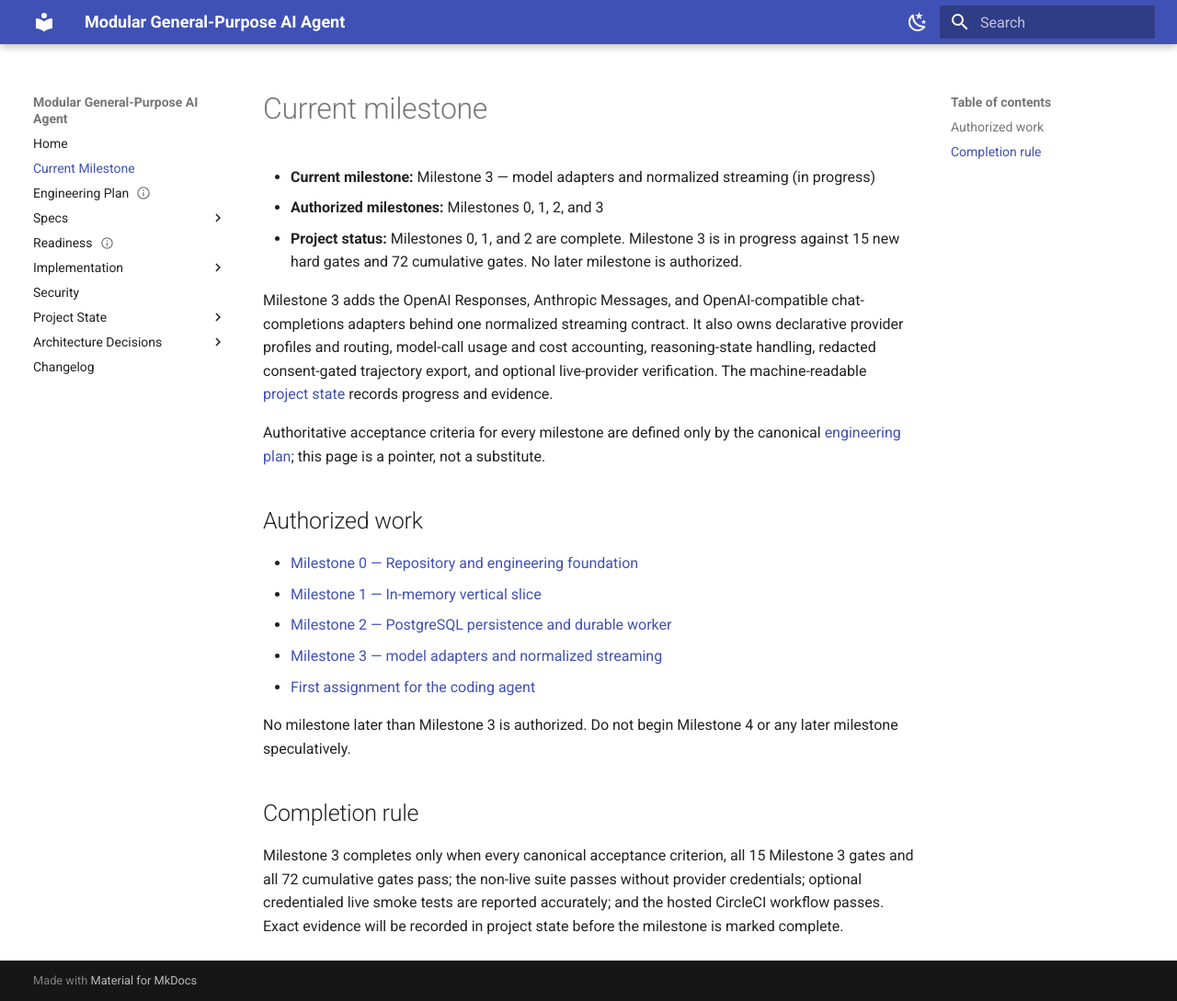
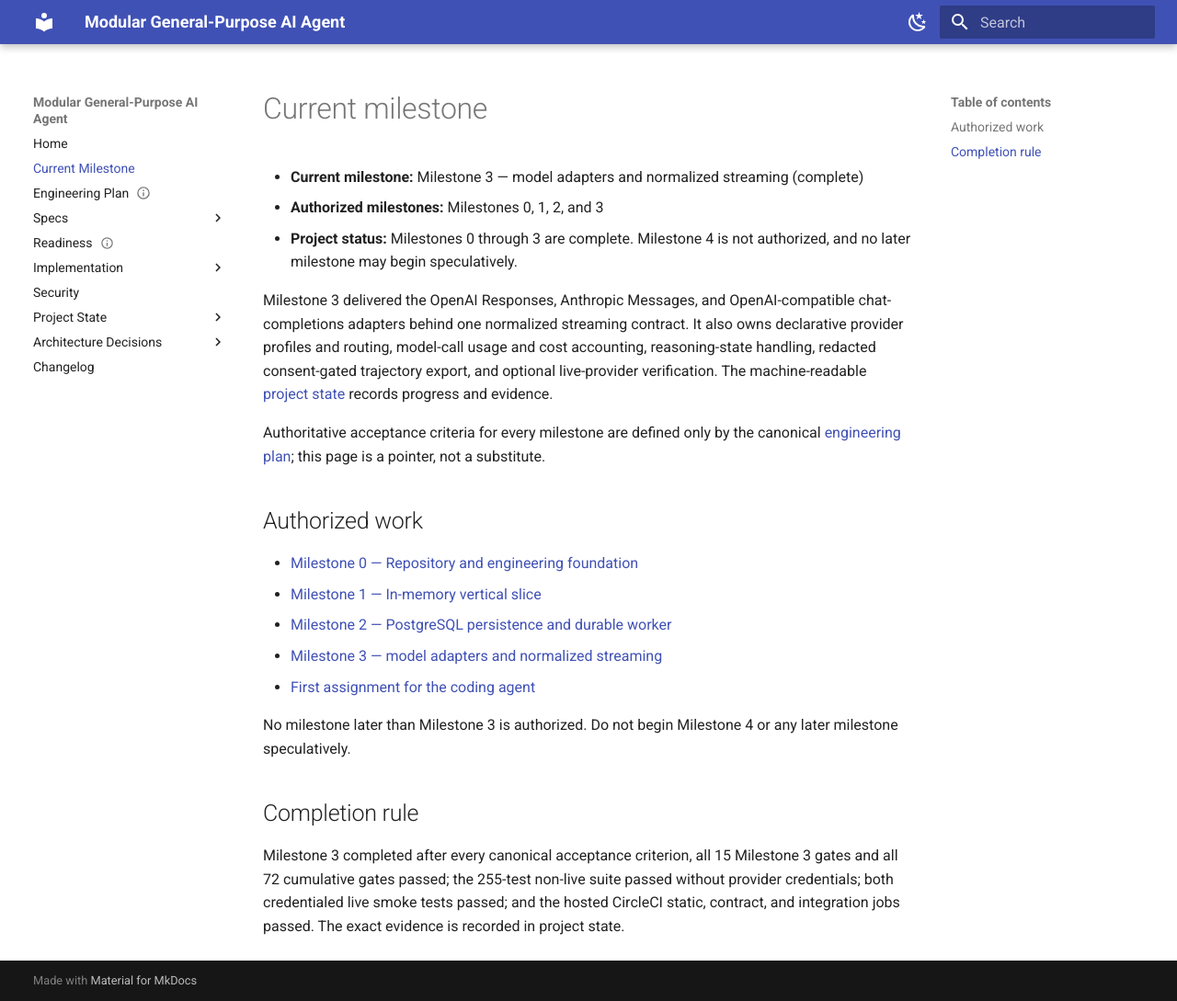
Before and after one commit to avitus/veetbot, an MkDocs documentation site: the page built from docs/plan/current-milestone.md, in a window 1280 px wide and 1089 px high. Shown: the whole window at 92% size. Built offline with MkDocs 1.6.1 and Material for MkDocs 9.7.7, drawn with Linux system fonts in a browser that asks for light colours.

Commit message:
docs: mark Milestone 3 complete

```diff
--- a/docs/plan/current-milestone.md
+++ b/docs/plan/current-milestone.md
@@ -5,13 +5,12 @@
 # Current milestone
 
 - **Current milestone:** Milestone 3 — model adapters and normalized streaming
-  (in progress)
+  (complete)
 - **Authorized milestones:** Milestones 0, 1, 2, and 3
-- **Project status:** Milestones 0, 1, and 2 are complete. Milestone 3 is in
-  progress against 15 new hard gates and 72 cumulative gates. No later
-  milestone is authorized.
+- **Project status:** Milestones 0 through 3 are complete. Milestone 4 is not
+  authorized, and no later milestone may begin speculatively.
 
-Milestone 3 adds the OpenAI Responses, Anthropic Messages, and OpenAI-compatible
+Milestone 3 delivered the OpenAI Responses, Anthropic Messages, and OpenAI-compatible
 chat-completions adapters behind one normalized streaming contract. It also owns
 declarative provider profiles and routing, model-call usage and cost accounting,
 reasoning-state handling, redacted consent-gated trajectory export, and optional
@@ -35,8 +34,8 @@
 
 ## Completion rule
 
-Milestone 3 completes only when every canonical acceptance criterion, all 15
-Milestone 3 gates and all 72 cumulative gates pass; the non-live suite passes
-without provider credentials; optional credentialed live smoke tests are
-reported accurately; and the hosted CircleCI workflow passes. Exact evidence
-will be recorded in project state before the milestone is marked complete.
+Milestone 3 completed after every canonical acceptance criterion, all 15
+Milestone 3 gates and all 72 cumulative gates passed; the 255-test non-live
+suite passed without provider credentials; both credentialed live smoke tests
+passed; and the hosted CircleCI static, contract, and integration jobs passed.
+The exact evidence is recorded in project state.
```
Also changed, not shown: docs/changelog.md (+8 -1 lines), docs/status/project-state.yaml (+41 -10 lines).
